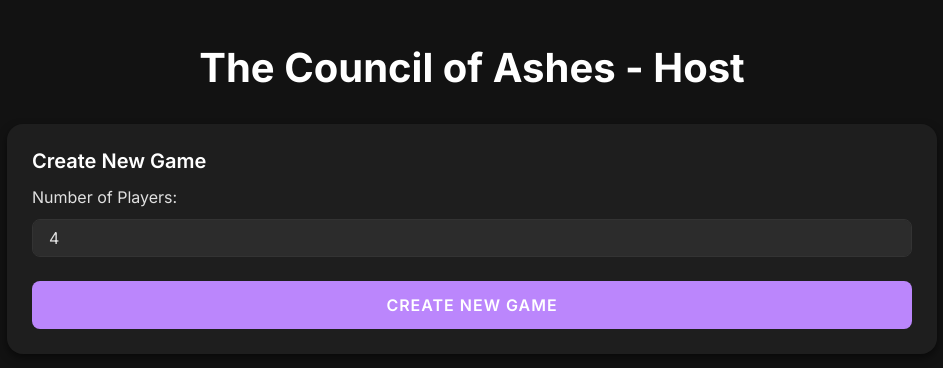
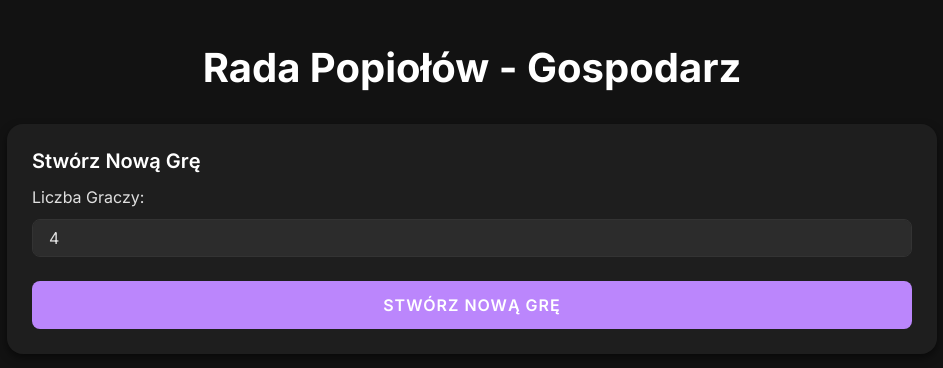
Before and after one commit to barteg/Council-of-Ashes, a Flask app: page / in a window 1280 px wide. Shown: the top 368 px of the page, without its empty margins (168-1111 px from the left). Run offline with Flask 3, Linux system fonts and the light colour scheme; parts of the project's set-up code (start-up, migrations or seed data) failed here and were passed over; some libraries are stand-ins or nearby versions.

Commit message:
Feat: Translate UI to Polish
Translated all user-facing strings in HTML templates and static JavaScript files to Polish.

```diff
--- a/static/main.js
+++ b/static/main.js
@@ -12,16 +12,16 @@ function showLoadingScreen(isPlayerView = false) {
     const loadingMessage = document.getElementById('loadingMessage');
 
     const funnyMessages = [
-        "Reticulating splines...",
-        "Generating witty dialog...",
-        "Sharpening pitchforks...",
-        "Consulting the elder gods...",
-        "Polishing the monocles...",
-        "Herding cats...",
-        "Counting to infinity (twice)...",
-        "Brewing coffee...",
-        "Definitely not stealing your data...",
-        "Convincing the hamsters to run faster..."
+        "Retikulacja splajnów...",
+        "Generowanie dowcipnych dialogów...",
+        "Ostrzenie wideł...",
+        "Konsultowanie się ze starszymi bogami...",
+        "Polerowanie monokli...",
+        "Zaganianie kotów...",
+        "Liczenie do nieskończoności (dwa razy)...",
+        "Parzenie kawy...",
+        "Zdecydowanie nie kradniemy twoich danych...",
+        "Przekonywanie chomików do szybszego biegu..."
     ];
 
     if (loadingMessage) {
@@ -142,7 +142,7 @@ function updateHostFactionObjectives(factions) {
             factionDiv.classList.add('floating-element', 'mb-4');
             factionDiv.innerHTML = `
                 <h5>${factionId}</h5>
-                <p>${completedObjectives} / ${totalObjectives} objectives completed</p>
+                <p>${completedObjectives} / ${totalObjectives} celów ukończonych</p>
             `;
             factionObjectivesContainer.appendChild(factionDiv);
         }
@@ -342,7 +342,7 @@ if (gameId && playerId) {
     if (readyBtn) {
         readyBtn.addEventListener('click', () => {
             socket.emit('player_ready', { game_id: gameId, player_id: playerId });
-            readyBtn.textContent = 'Waiting for other players...';
+            readyBtn.textContent = 'Oczekiwanie na innych graczy...';
             readyBtn.disabled = true;
         });
     }
@@ -355,11 +355,11 @@ if (gameId && playerId) {
             if (factionNameSpan.style.display === 'none') {
                 factionNameSpan.style.display = 'inline';
                 factionObjectivesSection.style.display = 'block';
-                toggleFactionBtn.textContent = 'Hide Faction';
+                toggleFactionBtn.textContent = 'Ukryj Frakcję';
             } else {
                 factionNameSpan.style.display = 'none';
                 factionObjectivesSection.style.display = 'none';
-                toggleFactionBtn.textContent = 'Show Faction';
+                toggleFactionBtn.textContent = 'Pokaż Frakcję';
             }
         });
     }
@@ -570,11 +570,11 @@ if (gameId && playerId) {
         const winnerInfo = document.getElementById('winnerInfo');
 
         if (data.winner) {
-            winnerInfo.textContent = `${data.winner.name} has achieved total domination!`;
+            winnerInfo.textContent = `${data.winner.name} osiągnął całkowitą dominację!`;
         } else if (data.reason) {
             winnerInfo.textContent = data.reason;
         } else {
-            winnerInfo.textContent = 'The game has ended.';
+            winnerInfo.textContent = 'Gra się zakończyła.';
         }
         gameOverScreen.style.display = 'block';
     });
@@ -614,7 +614,7 @@ if (gameId && playerId) {
             // Update faction name
             const factionNameSpan = document.getElementById('factionName');
             if (factionNameSpan && player.faction) {
-                factionNameSpan.textContent = `Faction: ${player.faction}`;
+                factionNameSpan.textContent = `Frakcja: ${player.faction}`;
             }
 
             // Update faction objectives
@@ -859,7 +859,7 @@ if (createGameBtn) {
             if (statementVotingResultsDisplay && data.statement_vote_counts && data.players) {
                 statementVotingResultsDisplay.style.display = 'block';
                 const statementVoteCountsDiv = document.getElementById('statementVoteCounts');
-                statementVoteCountsDiv.innerHTML = '<h6>Statement Vote Distribution:</h6>';
+                statementVoteCountsDiv.innerHTML = '<h6>Rozkład Głosów na Oświadczenia:</h6>';
                 const statementVoteList = document.createElement('ul');
                 statementVoteList.classList.add('list-group');
 
@@ -868,7 +868,7 @@ if (createGameBtn) {
                 for (const pid in data.players) {
                     playerInfo[pid] = {
                         name: data.players[pid].name,
-                        statement: data.players[pid].statement || 'No statement submitted'
+                        statement: data.players[pid].statement || 'Brak oświadczenia'
                     };
                 }
 
@@ -876,7 +876,7 @@ if (createGameBtn) {
                     const votes = data.statement_vote_counts[pid];
                     const listItem = document.createElement('li');
                     listItem.classList.add('list-group-item');
-                    let statementText = `${playerInfo[pid].name}: "${playerInfo[pid].statement}" - ${votes} votes`;
+                    let statementText = `${playerInfo[pid].name}: "${playerInfo[pid].statement}" - ${votes} głosów`;
                     listItem.innerHTML = statementText;
                     statementVoteList.appendChild(listItem);
                 }
@@ -973,7 +973,7 @@ if (createGameBtn) {
                                     const statementText = `${statementData.statement}`; // Changed this line
                 const listItem = document.createElement('li');
                 listItem.classList.add('list-group-item');
-                listItem.innerHTML = `${statementText} - ${voteCount} votes`;
+                listItem.innerHTML = `${statementText} - ${voteCount} głosów`;
                 if (data.winning_statement.player_id === playerId) {
                     listItem.classList.add('list-group-item-success');
                 }
--- a/templates/index.html
+++ b/templates/index.html
@@ -3,7 +3,7 @@
 <head>
     <meta charset="UTF-8">
     <meta name="viewport" content="width=device-width, initial-scale=1.0">
-    <title>Council of Ashes - Host</title>
+    <title>Rada Popiołów - Gospodarz</title>
     <link rel="stylesheet" href="https://stackpath.bootstrapcdn.com/bootstrap/4.5.2/css/bootstrap.min.css">
     <link rel="stylesheet" href="{{ url_for('static', filename='style.css') }}">
     <script src="https://cdnjs.cloudflare.com/ajax/libs/qrcode-generator/1.4.4/qrcode.min.js"></script>
@@ -20,28 +20,28 @@
     </div>
 
     <div class="container mt-4">
-        <h1 class="text-center">The Council of Ashes - Host</h1>
+        <h1 class="text-center">Rada Popiołów - Gospodarz</h1>
 
         <div id="gameSetup" class="floating-element mb-4">
-            <h5>Create New Game</h5>
+            <h5>Stwórz Nową Grę</h5>
             <div class="form-group">
-                <label for="numPlayers">Number of Players:</label>
+                <label for="numPlayers">Liczba Graczy:</label>
                 <input type="number" id="numPlayers" class="form-control" value="4" min="2" max="8">
             </div>
 
-            <button id="createGameBtn" class="btn btn-primary btn-block">Create New Game</button>
+            <button id="createGameBtn" class="btn btn-primary btn-block">Stwórz Nową Grę</button>
         </div>
 
         <div id="lobbyControl" style="display: none;">
             <div id="gameControlContainer" class="floating-element mb-4">
-                <h5 id="gameControlHeader">Game Control</h5>
-                <p id="gameIdContainer"><strong>Game ID:</strong> <span id="gameIdDisplay"></span></p>
-                <h5 id="playerLinksHeader">Join Game QR Code:</h5>
+                <h5 id="gameControlHeader">Kontrola Gry</h5>
+                <p id="gameIdContainer"><strong>ID Gry:</strong> <span id="gameIdDisplay"></span></p>
+                <h5 id="playerLinksHeader">Kod QR do Dołączenia do Gry:</h5>
                 <div id="joinQrCode" class="text-center"></div>
             </div>
 
             <div class="floating-element mb-4">
-                <h5 id="playerStatusHeader">Player Status:</h5>
+                <h5 id="playerStatusHeader">Status Graczy:</h5>
                 <div id="playerStatus" class="list-group">
                     <!-- Player status will be generated here -->
                 </div>
@@ -58,26 +58,26 @@
                 <!-- Middle Column: Game State & Narrative -->
                 <div class="col-md-6">
                     <div class="floating-element mb-4">
-                        <h5>Narrative:</h5>
+                        <h5>Narracja:</h5>
                         <p id="hostNarrative"></p>
                     </div>
 
                     <div class="floating-element mb-4">
-                        <h5>Global Stats:</h5>
+                        <h5>Statystyki Globalne:</h5>
                         <div class="mb-2">
-                            <p class="mb-0"><strong>Stability:</strong></p>
+                            <p class="mb-0"><strong>Stabilność:</strong></p>
                             <div class="progress">
                                 <div id="hostStatStability" class="progress-bar bg-info" role="progressbar" style="width: 0%;" aria-valuenow="0" aria="0" aria-valuemax="100"></div>
                             </div>
                         </div>
                         <div class="mb-2">
-                            <p class="mb-0"><strong>Economy:</strong></p>
+                            <p class="mb-0"><strong>Gospodarka:</strong></p>
                             <div class="progress">
                                 <div id="hostStatEconomy" class="progress-bar bg-success" role="progressbar" style="width: 0%;" aria-valuenow="0" aria-valuemin="0" aria-valuemax="100"></div>
                             </div>
                         </div>
                         <div class="mb-2">
-                            <p class="mb-0"><strong>Faith:</strong></p>
+                            <p class="mb-0"><strong>Wiara:</strong></p>
                             <div class="progress">
                                 <div id="hostStatFaith" class="progress-bar bg-warning" role="progressbar" style="width: 0%;" aria-valuenow="0" aria-valuemin="0" aria-valuemax="100"></div>
                             </div>
@@ -85,21 +85,21 @@
                     </div>
 
                     <div id="statementVotingResultsDisplay" class="floating-element mb-4" style="display: none;">
-                        <h5>Statement Voting Results:</h5>
+                        <h5>Wyniki Głosowania nad Oświadczeniami:</h5>
                         <div id="statementVoteCounts"></div>
                     </div>
 
                     <div id="playerStatements" class="floating-element mb-4" style="display: none;">
-                        <h5>Player Statements</h5>
+                        <h5>Oświadczenia Graczy</h5>
                         <ul id="playerStatementList" class="list-group">
                             <!-- Player statements will be listed here -->
                         </ul>
                     </div>
 
                     <div id="introScreen" class="floating-element text-center" style="display: none;">
-                        <h4>The Story Begins...</h4>
+                        <h4>Historia Zaczyna Się...</h4>
                         <p id="introNarrative" class="lead"></p>
-                        <button id="beginGameBtn" class="btn btn-primary btn-lg mt-3">Begin</button>
+                        <button id="beginGameBtn" class="btn btn-primary btn-lg mt-3">Rozpocznij</button>
                     </div>
                 </div>
 
@@ -107,7 +107,7 @@
                 <div class="col-md-3">
                     <!-- Player Comments Display -->
                     <div id="playerCommentsDisplay" class="floating-element mb-4" style="display: none;">
-                        <h5>Player Comments:</h5>
+                        <h5>Komentarze Graczy:</h5>
                         <ul id="commentList" class="list-group">
                             <!-- Player comments will be listed here -->
                         </ul>
@@ -117,12 +117,12 @@
         </div>
 
         <div id="hostGameArea" class="floating-element mb-4" style="display: none;">
-            <h5 id="gameStatusHeader">Game Status</h5>
+            <h5 id="gameStatusHeader">Status Gry</h5>
         </div>
 
         <!-- Game Over Screen -->
         <div id="gameOverScreen" class="text-center floating-element" style="display: none;">
-            <h1>Game Over</h1>
+            <h1>Koniec Gry</h1>
             <h2 id="winnerInfo"></h2>
         </div>
     </div>
```
Also changed, not shown: app@latest/src/index.html (+5 -5 lines), templates/join_game.html (+6 -6 lines), templates/player.html (+18 -18 lines).
